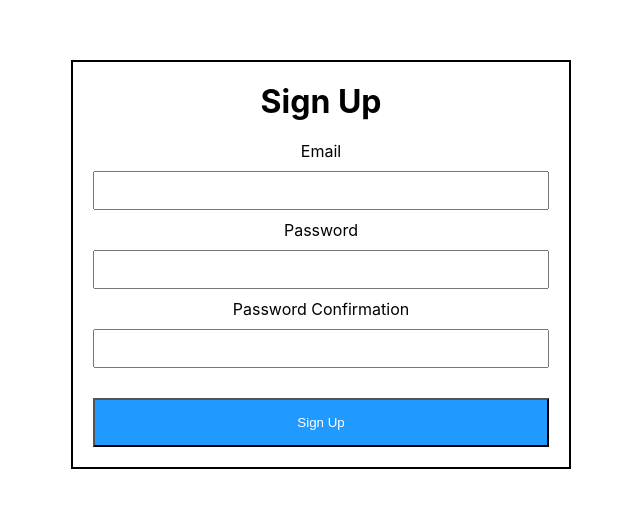
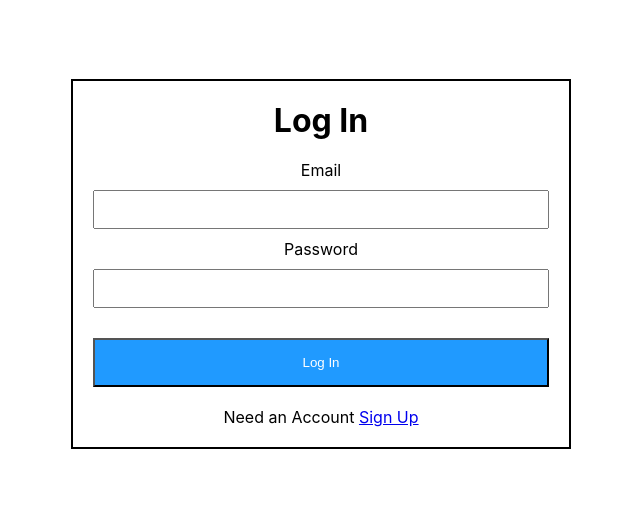
Before and after one commit to mansi2020/react_authentication, a React (Create React App) app: page /login in a window 1280 px wide. Shown: the part 136-644 px from the top of the page, without its empty margins (319-959 px from the left). Built offline with nearby package versions, Linux system fonts and the light colour scheme.

Commit message:
add functionality

```diff
--- a/src/App.js
+++ b/src/App.js
@@ -1,14 +1,34 @@
 import logo from './logo.svg';
 import './App.css';
 import SignUp from './Components/SignUp'
+import Login from './Components/Login';
 import AuthProvider from './Context/AuthProvider';
 import firebase from './firebase'
 
+import {
+  createBrowserRouter,
+  RouterProvider,
+  Route,
+  Link,
+} from "react-router-dom"
+
 function App() {
+  // router
+  const router  = createBrowserRouter([
+    {
+      path:"/",
+      element: <SignUp/>
+    },
+    {
+      path:"/login",
+      element:<Login/>
+    }
+  ])
+
   return (
-    <div className="App">
+    <div className='App'>
       <AuthProvider>
-        <SignUp/>
+        <RouterProvider router={router} />
       </AuthProvider>
 
     </div>
--- /dev/null
+++ b/src/Components/Login.jsx
@@ -0,0 +1,65 @@
+import { useRef, useState } from "react";
+import { useAuth } from "../Context/AuthProvider";
+import { Link } from "react-router-dom";
+
+const Login = () => {
+  // useref data of email and password----------------------------------
+  const emialRef = useRef();
+  const passwordRef = useRef();
+
+  // context---------------------------------------------
+  const authctx = useAuth();
+  console.log(authctx);
+
+  // usestate---------------------------------------------------
+  const [error, setError] = useState(false);
+  const [loading, setLoading] = useState(false);
+
+  // handleSubmit---------------------------------------
+  const handleSubmit = (e) => {
+    e.preventDefault();
+    setLoading(true);
+    setTimeout(async () => {
+      try {
+        const currentUser = await authctx.login(
+          emialRef.current.value,
+          passwordRef.current.value
+        );
+        alert("Successfully logged in")
+        authctx.setCurrentUser(currentUser);
+      } catch (err) {
+        console.log(err);
+        alert("Create a New Account")
+      }
+      setLoading(false);
+    }, 2000);
+  };
+
+  return (
+
+      <div className="register-container">
+        <h1>Log In</h1>
+        {error && <div>Password and Confirm Password do not match</div>}
+        <br />
+        <form action="" onSubmit={handleSubmit}>
+          <label>Email</label>
+          <br />
+          <input type="email" ref={emialRef} />
+          <br />
+          <label>Password</label>
+          <br />
+          <input type="password" ref={passwordRef} />
+          <br />
+          <br />
+          <button disabled={loading}>Log In</button>
+        </form>
+        <p style={{marginTop: "20px"}}>
+        Need an Account <Link to="/signup">Sign Up</Link>{" "}
+      </p>
+      </div>
+
+
+  );
+};
+
+export default Login;
--- a/src/Components/SignUp.jsx
+++ b/src/Components/SignUp.jsx
@@ -1,6 +1,7 @@
 import {useRef,useState} from "react";
 import "./signup.css";
 import { useAuth } from "../Context/AuthProvider";  //usecontext
+import { Link } from "react-router-dom";
 
 const SignUp = () => {
 
@@ -11,7 +12,6 @@ const SignUp = () => {
 
 // context
 const authctx = useAuth();
-console.log(authctx);
 
 // usestate
 const [error,setError] = useState(false);
@@ -25,8 +25,8 @@ const handleSubmit = async(e)=>{
       return;
     }
     try{
-      const response = await authctx.signUp(emialRef.current.value,passwordRef.current.value);
-      console.log(response);
+      const currentUser = await authctx.signUp(emialRef.current.value,passwordRef.current.value);
+      authctx.setCurrentUser(currentUser);
       alert("Registration Successful,Please Login to continue")
     }catch(err){
       console.log(err);
@@ -55,6 +55,7 @@ const handleSubmit = async(e)=>{
         <br />
         <button>Sign Up</button>
       </form>
+      <p style={{marginTop: "20px"}}>Alerady have an Account? <Link to="/login">Log In</Link> </p>
     </div>
   );
 };
--- a/src/Context/AuthProvider.jsx
+++ b/src/Context/AuthProvider.jsx
@@ -1,7 +1,7 @@
 import { useState, useContext, useEffect } from "react";
 import { createContext } from "react";
 import { auth } from "../firebase";
-import { getAuth, createUserWithEmailAndPassword } from "firebase/auth";
+import { getAuth, createUserWithEmailAndPassword,signInWithEmailAndPassword } from "firebase/auth";
 const AuthContext = createContext({});
 
 // usecontext for every file
@@ -11,21 +11,23 @@ export const useAuth = () => {
 const AuthProvider = (props) => {
   const [currentUser, setCurrentUser] = useState();
 
-  //   sign up method
+  //   sign up method---------------------------------
   const auth = getAuth();
   const signUp = (email, password) => {
     return createUserWithEmailAndPassword(auth, email, password);
   };
 
-//   useEffect(()=>{
-
-//   },[])
+// login method -------------------------------
+const login = (email,password) => {
+  return signInWithEmailAndPassword(auth,email,password)
+};
 
 //  context data
   const authData = {
     currentUser,
     setCurrentUser,
     signUp,
+    login
   };
 
   return (
```
Also changed, not shown: src/Components/Home.jsx (added, +11 -0 lines).
